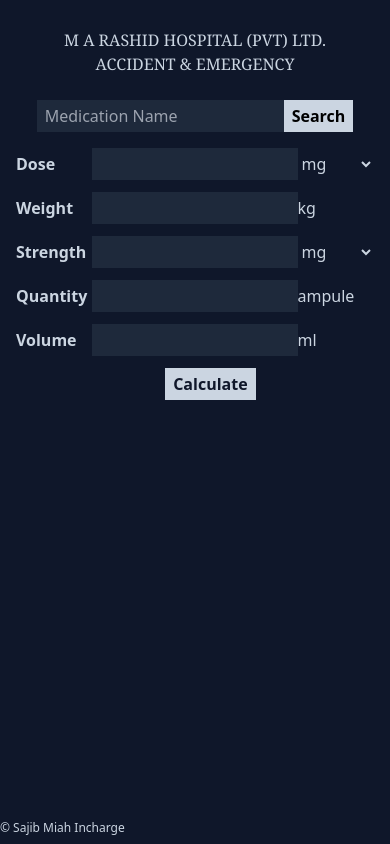
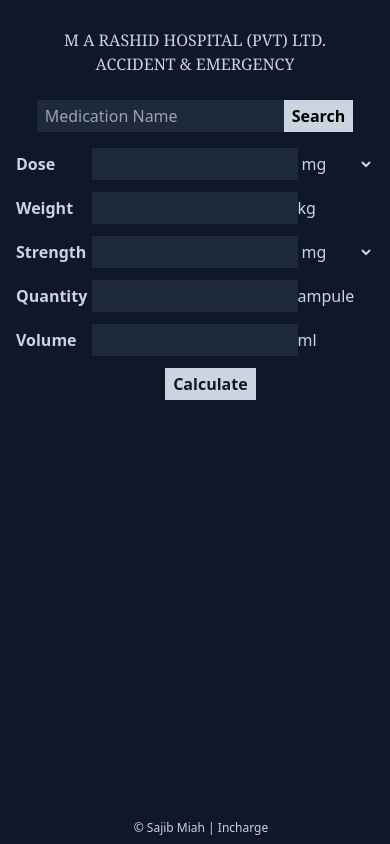
Before and after one commit to sajib-programmer/dose-calculator, a plain HTML site: page index.html in a window 390 px wide. Drawn offline with nearby package versions, Linux system fonts and the light colour scheme.

Commit message:
some change in footer

```diff
--- a/index.html
+++ b/index.html
@@ -110,8 +110,8 @@
 
     </div>
 
-    <footer class=" fixed sm:ml-2 sm:text-center md:text-left bottom-2 w-full">
-        <p class="text-xs text-slate-300">© Sajib Miah Incharge</p>
+    <footer class=" fixed pl-3 text-center sm:text-center md:text-left bottom-2 w-full">
+        <p class="text-xs text-slate-300">© Sajib Miah | Incharge</p>
     </footer>
     <script src="app.js"></script>
 </body>
```
